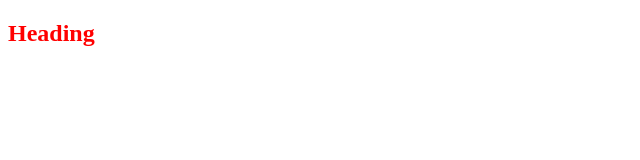
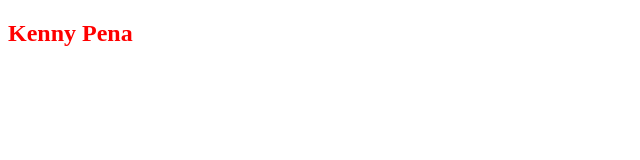
Before and after one commit to KennyP35/Foobar, a plain HTML site: page index.html in a window 1280 px wide. Shown: the full height of the page, 0-640 px from the left. Drawn offline with Linux system fonts and the light colour scheme.

Commit message:
update h2 with my name

```diff
--- a/index.html
+++ b/index.html
@@ -8,7 +8,7 @@
     <title>Document</title>
 </head>
 <body>
-    <h2>Heading</h2>
+    <h2>Kenny Pena</h2>
 
 </body>
 </html>
```
